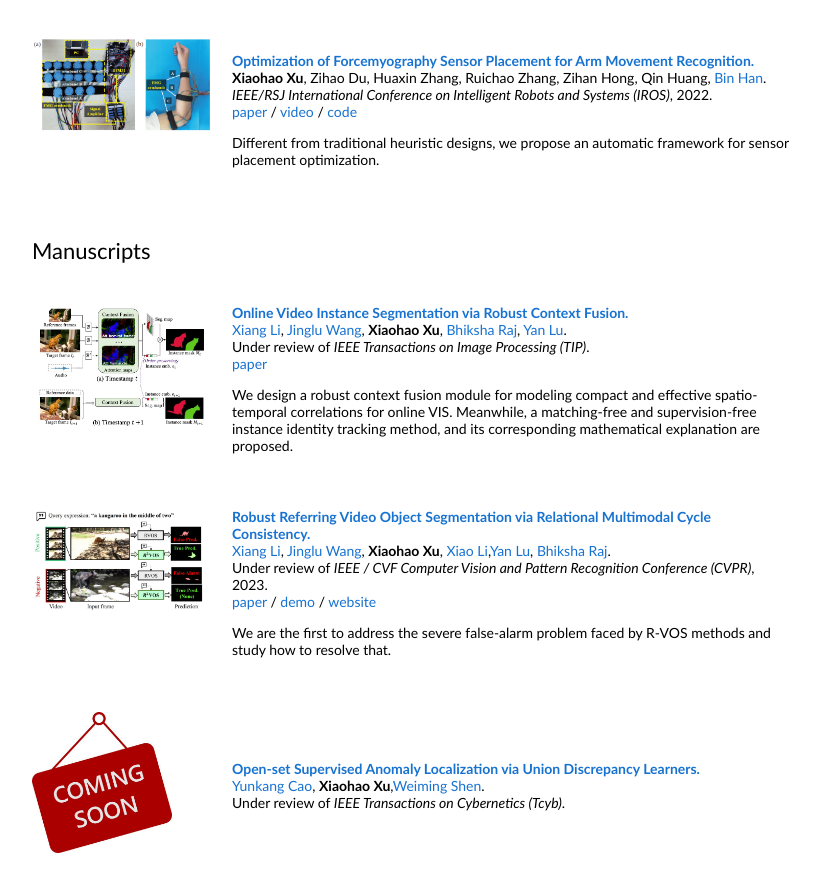
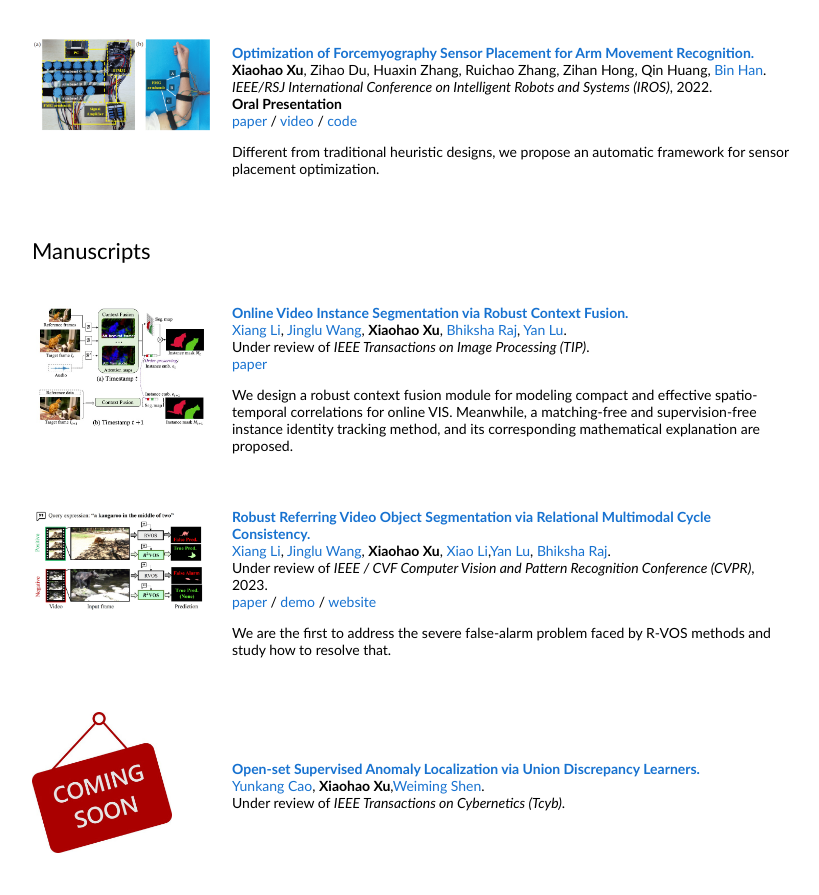
Before and after one commit to JerryX1110/JerryX1110.github.io, a plain HTML site: page index.html in a window 1280 px wide. Shown: the part 924-1819 px from the top of the page, without its empty margins (228-1047 px from the left). Drawn offline with Linux system fonts and the light colour scheme.

Commit message:
Update index.html

```diff
--- a/index.html
+++ b/index.html
@@ -168,6 +168,8 @@
 	      <a href="https://www.researchgate.net/scientific-contributions/Bin-Han-70564887">Bin Han</a>.
               <br>
               <em>IEEE/RSJ International Conference on Intelligent Robots and Systems (IROS)</em>, 2022.
+	      <br>
+              <font color="black"><strong>Oral Presentation</strong></font>
 	      <br>
               <a href="https://arxiv.org/abs/2207.10915">paper</a>
               /
```
